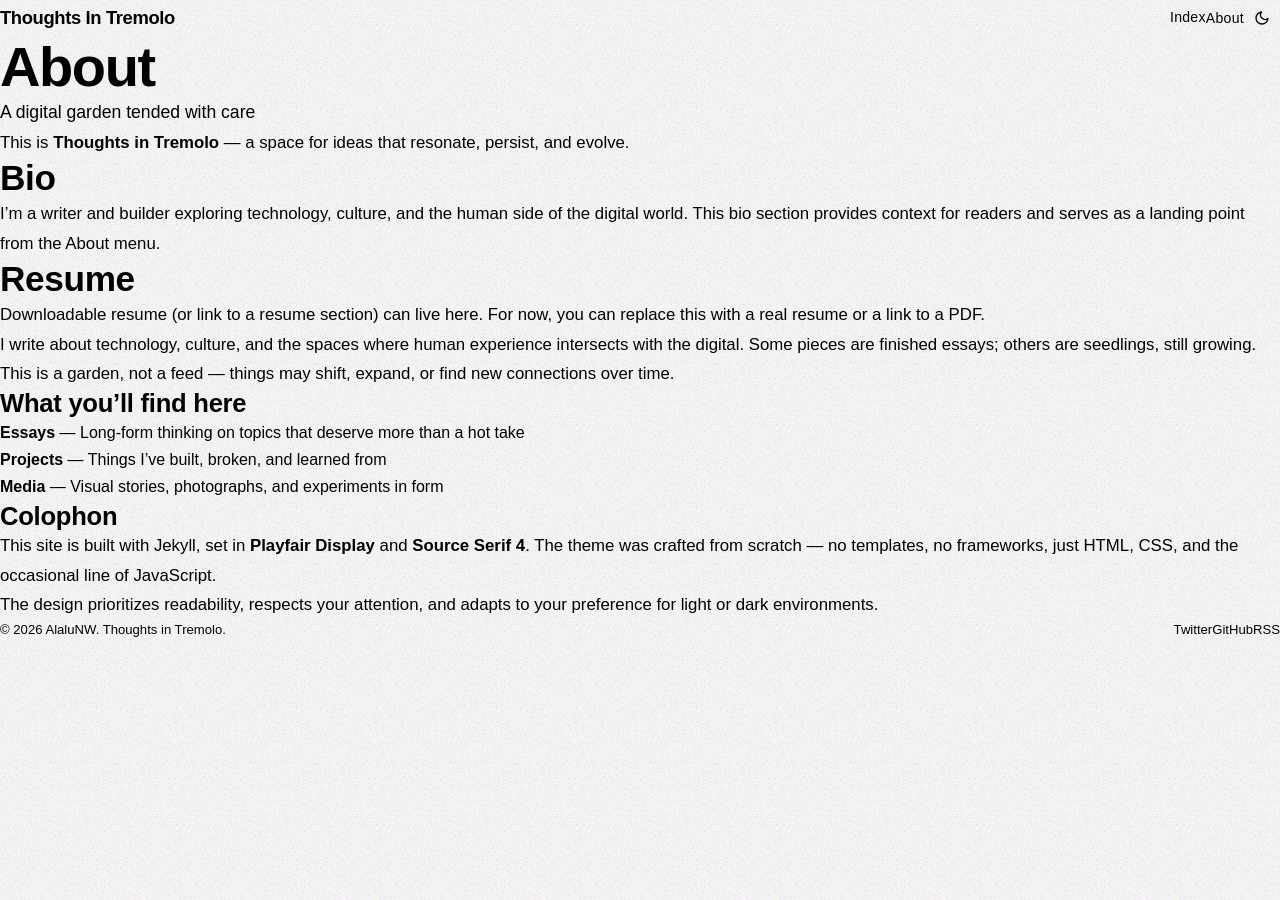
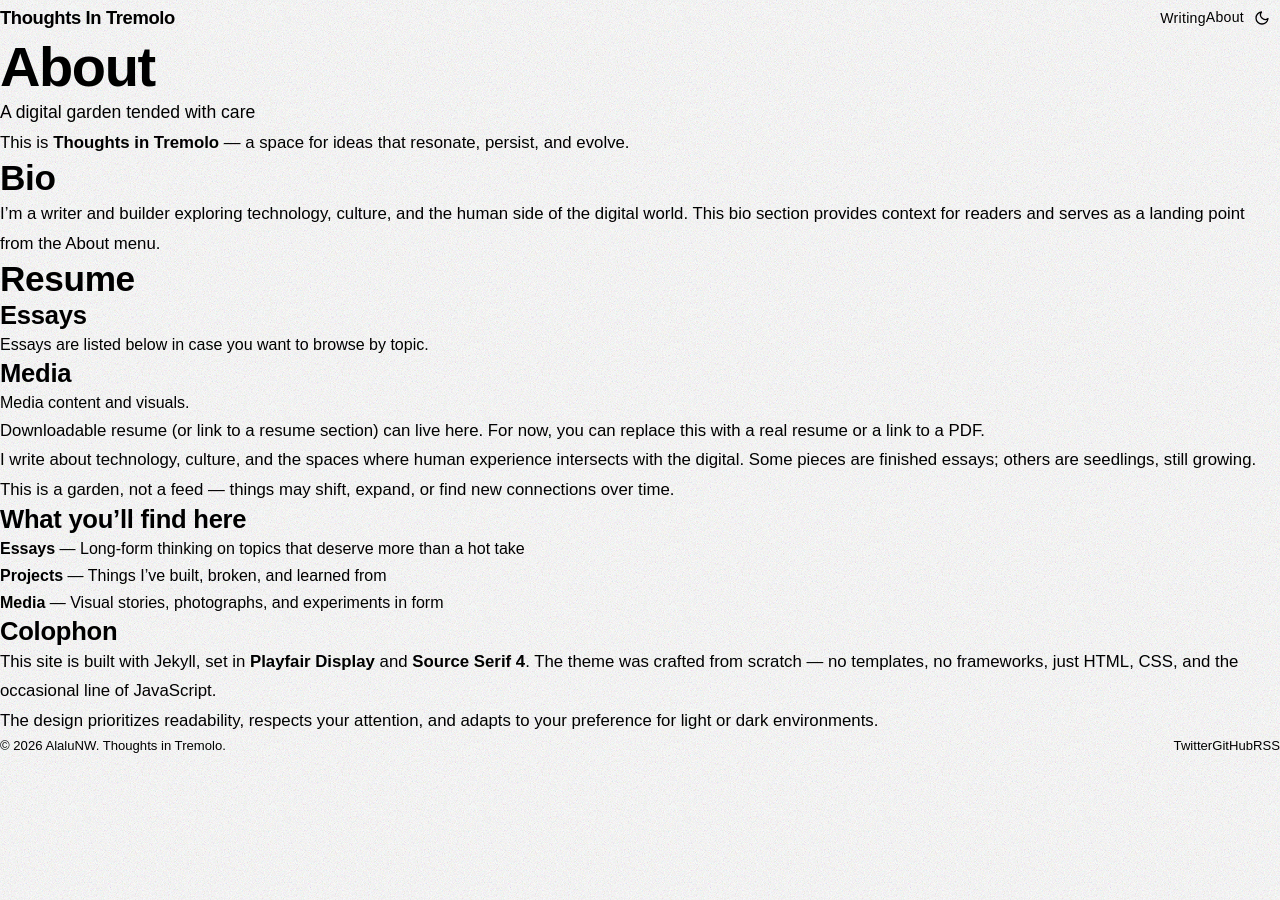
Before and after one commit to alalunw/alalunw.github.io, a Jekyll site: the page built from about.markdown, in a window 1280 px wide. Built offline with Jekyll 4.4.1, drawn with Linux system fonts in a browser that asks for light colours.

Commit message:
patch: adjust nav anchors to essays/media; enrich About anchors; ensure root config aligns with root deployment

```diff
--- a/_includes/nav.html
+++ b/_includes/nav.html
@@ -1,18 +1,20 @@
 <nav class="site-nav" role="navigation" aria-label="Main navigation">
-  <a href="{{ '/' | relative_url }}" class="site-nav__link{% if page.url == '/' %} site-nav__link--active{% endif %}">
-    <span>Index</span>
-  </a>
-
-  <div class="site-nav__dropdown">
-    <a href="{{ '/about/' | relative_url }}" class="site-nav__link{% if page.url == '/about/' %} site-nav__link--active{% endif %}">
-      <span>About</span>
+  <!-- Writing dropdown: adds a proper content-driven navigation for posts -->
+  <div class="site-nav__dropdown writing">
+    <a href="{{ '/' | relative_url }}" class="site-nav__link{% if page.url == '/' %} site-nav__link--active{% endif %}">
+      <span>Writing</span>
     </a>
-    <div class="dropdown-menu" aria-label="About dropdown">
-      <a class="dropdown-item" href="{{ '/about/' | relative_url }}#bio">Bio</a>
-      <a class="dropdown-item" href="{{ '/about/' | relative_url }}#resume">Resume</a>
+    <div class="dropdown-menu" aria-label="Writing dropdown">
+      <a class="dropdown-item" href="{{ '/' | relative_url }}">All Posts</a>
+      <a class="dropdown-item" href="{{ '/about/' | relative_url }}#essays">Essays</a>
+      <a class="dropdown-item" href="{{ '/about/' | relative_url }}#media">Media</a>
+      <a class="dropdown-item" href="{{ '/projects/' | relative_url }}">Projects</a>
     </div>
   </div>
 
+  <a href="{{ '/about/' | relative_url }}" class="site-nav__link{% if page.url == '/about/' %} site-nav__link--active{% endif %}">
+    <span>About</span>
+  </a>
   {% if site.collections.projects.output %}
   <a href="{{ '/projects/' | relative_url }}" class="site-nav__link{% if page.url contains '/projects/' %} site-nav__link--active{% endif %}">
     <span>Projects</span>
--- a/about.markdown
+++ b/about.markdown
@@ -12,6 +12,14 @@
 I’m a writer and builder exploring technology, culture, and the human side of the digital world. This bio section provides context for readers and serves as a landing point from the About menu.
 
 ## Resume
+
+### Essays
+
+- Essays are listed below in case you want to browse by topic.
+
+### Media
+
+- Media content and visuals.
 
 Downloadable resume (or link to a resume section) can live here. For now, you can replace this with a real resume or a link to a PDF.
 
```
